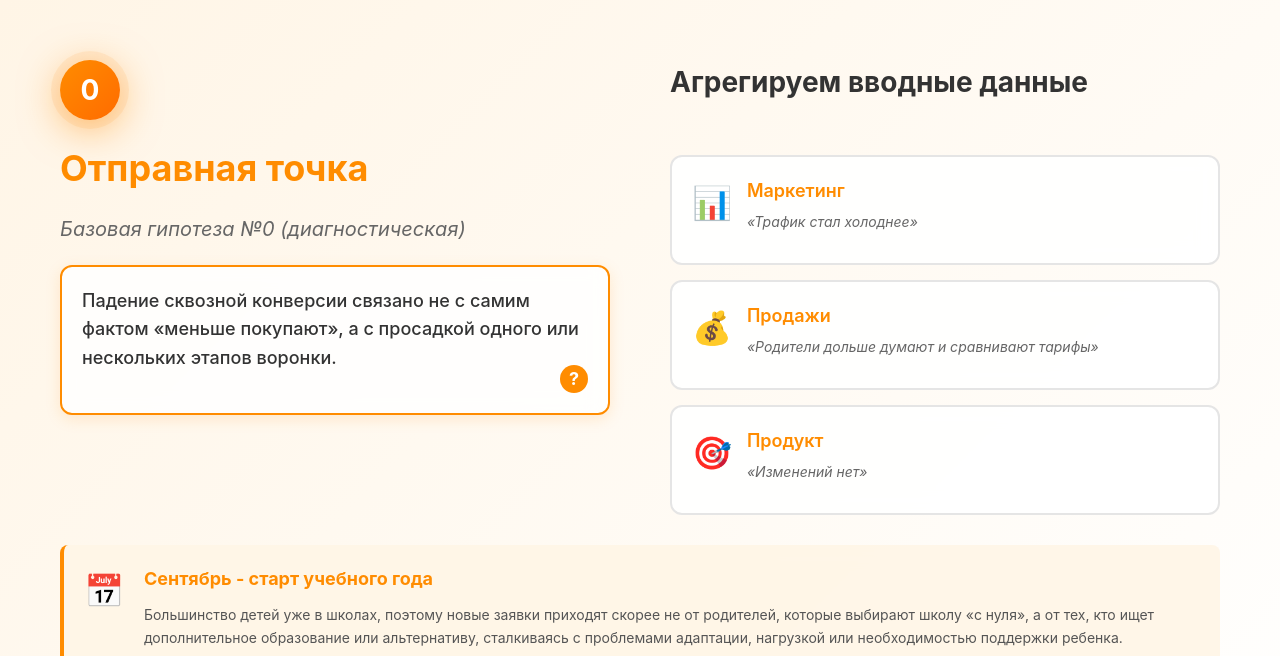
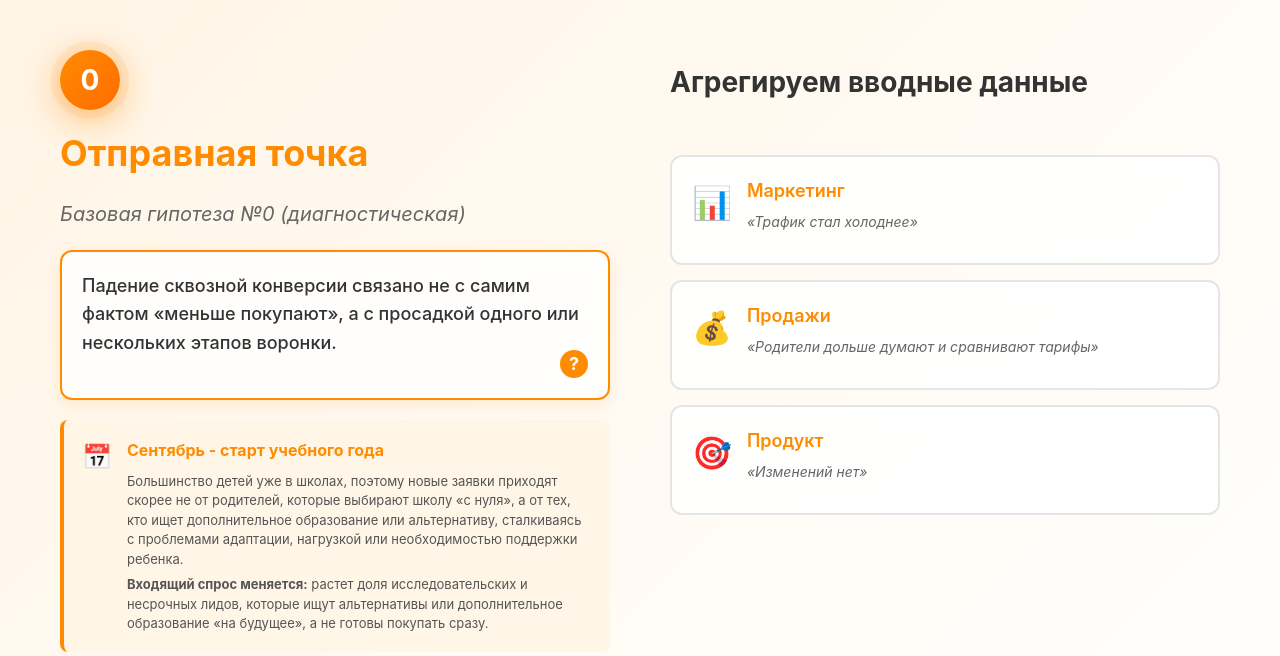
Before and after one commit to PeppaKHR/foxford, a plain HTML site: page index.html in a window 1280 px wide. Shown: the part 82-738 px from the top of the page. Drawn offline with Linux system fonts and the light colour scheme.

Commit message:
Move point higher and add September info to left column

```diff
--- a/index.html
+++ b/index.html
@@ -57,6 +57,14 @@
                                 </div>
                             </div>
                         </div>
+                        <div class="september-insight-left">
+                            <div class="september-icon">📅</div>
+                            <div class="september-content">
+                                <h4>Сентябрь - старт учебного года</h4>
+                                <p>Большинство детей уже в школах, поэтому новые заявки приходят скорее не от родителей, которые выбирают школу «с нуля», а от тех, кто ищет дополнительное образование или альтернативу, сталкиваясь с проблемами адаптации, нагрузкой или необходимостью поддержки ребенка.</p>
+                                <p><strong>Входящий спрос меняется:</strong> растет доля исследовательских и несрочных лидов, которые ищут альтернативы или дополнительное образование «на будущее», а не готовы покупать сразу.</p>
+                            </div>
+                        </div>
                     </div>
                 </div>
 
@@ -86,16 +94,6 @@
                             </div>
                         </div>
                     </div>
-                </div>
-            </div>
-
-            <!-- September Insight - Moved below -->
-            <div class="september-insight">
-                <div class="september-icon">📅</div>
-                <div class="september-content">
-                    <h4>Сентябрь - старт учебного года</h4>
-                    <p>Большинство детей уже в школах, поэтому новые заявки приходят скорее не от родителей, которые выбирают школу «с нуля», а от тех, кто ищет дополнительное образование или альтернативу, сталкиваясь с проблемами адаптации, нагрузкой или необходимостью поддержки ребенка.</p>
-                    <p><strong>Входящий спрос меняется:</strong> растет доля исследовательских и несрочных лидов, которые ищут альтернативы или дополнительное образование «на будущее», а не готовы покупать сразу.</p>
                 </div>
             </div>
 
--- a/styles.css
+++ b/styles.css
@@ -86,8 +86,9 @@ body {
     position: relative;
     width: 60px;
     height: 60px;
-    margin-bottom: 20px;
+    margin-bottom: 15px;
     margin-left: 0;
+    margin-top: -10px;
 }
 
 .point-circle {
@@ -338,38 +339,38 @@ body {
     font-style: italic;
 }
 
-.september-insight {
-    display: flex;
-    gap: 20px;
+.september-insight-left {
+    display: flex;
+    gap: 15px;
     background: rgba(255, 245, 230, 0.9);
     backdrop-filter: blur(10px);
     border-left: 4px solid #ff8c00;
-    padding: 20px;
+    padding: 18px;
     border-radius: 8px;
-    margin-top: 30px;
+    margin-top: 20px;
     align-items: flex-start;
 }
 
-.september-icon {
-    font-size: 32px;
+.september-insight-left .september-icon {
+    font-size: 24px;
     flex-shrink: 0;
 }
 
-.september-content h4 {
-    font-size: 18px;
+.september-insight-left .september-content h4 {
+    font-size: 16px;
     color: #ff8c00;
-    margin-bottom: 10px;
+    margin-bottom: 8px;
     font-weight: 700;
 }
 
-.september-content p {
-    font-size: 14px;
+.september-insight-left .september-content p {
+    font-size: 13px;
     color: #555;
-    line-height: 1.6;
-    margin-bottom: 8px;
-}
-
-.september-content p:last-child {
+    line-height: 1.5;
+    margin-bottom: 6px;
+}
+
+.september-insight-left .september-content p:last-child {
     margin-bottom: 0;
 }
 
@@ -1925,13 +1926,14 @@ body {
         height: 50px;
     }
 
-    .september-insight {
+    .september-insight-left {
         flex-direction: column;
-        gap: 15px;
-    }
-
-    .september-icon {
-        font-size: 24px;
+        gap: 12px;
+        padding: 15px;
+    }
+
+    .september-insight-left .september-icon {
+        font-size: 20px;
     }
 
     .conversion-stage-info {
```
